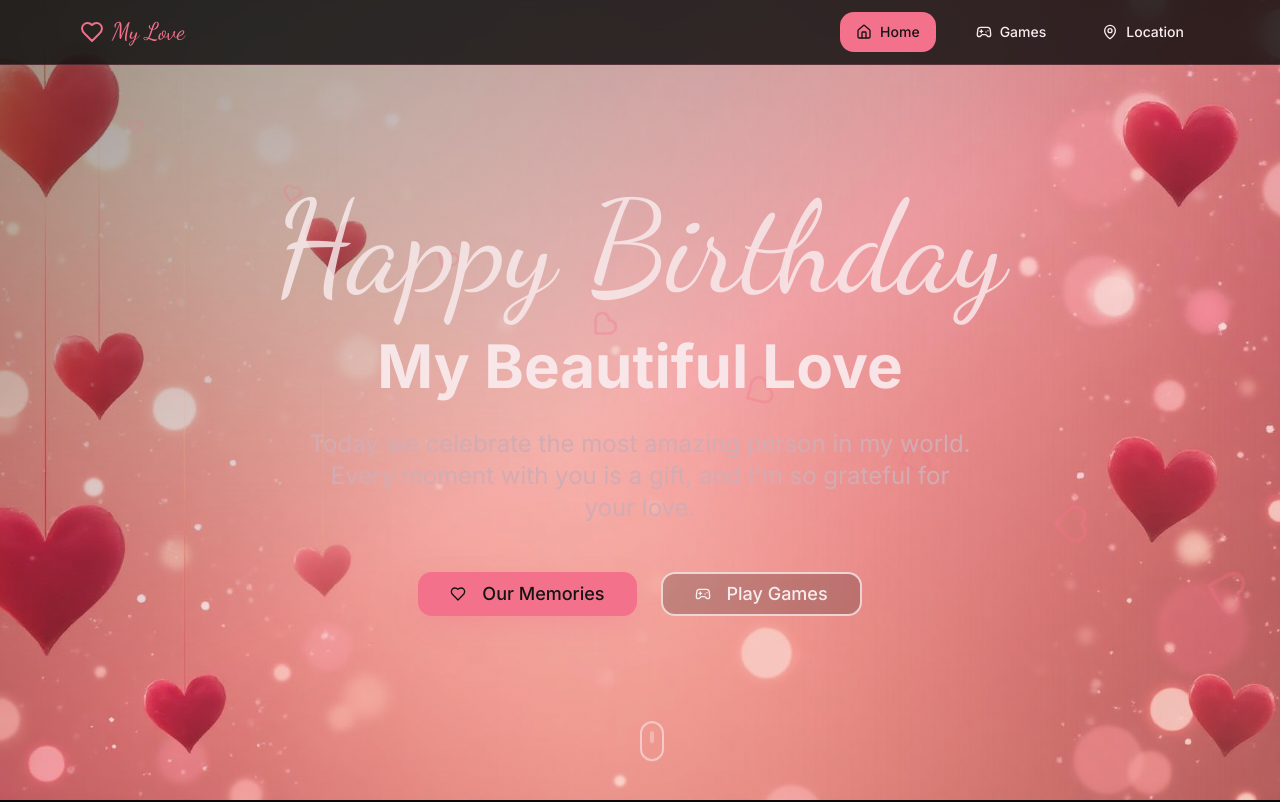
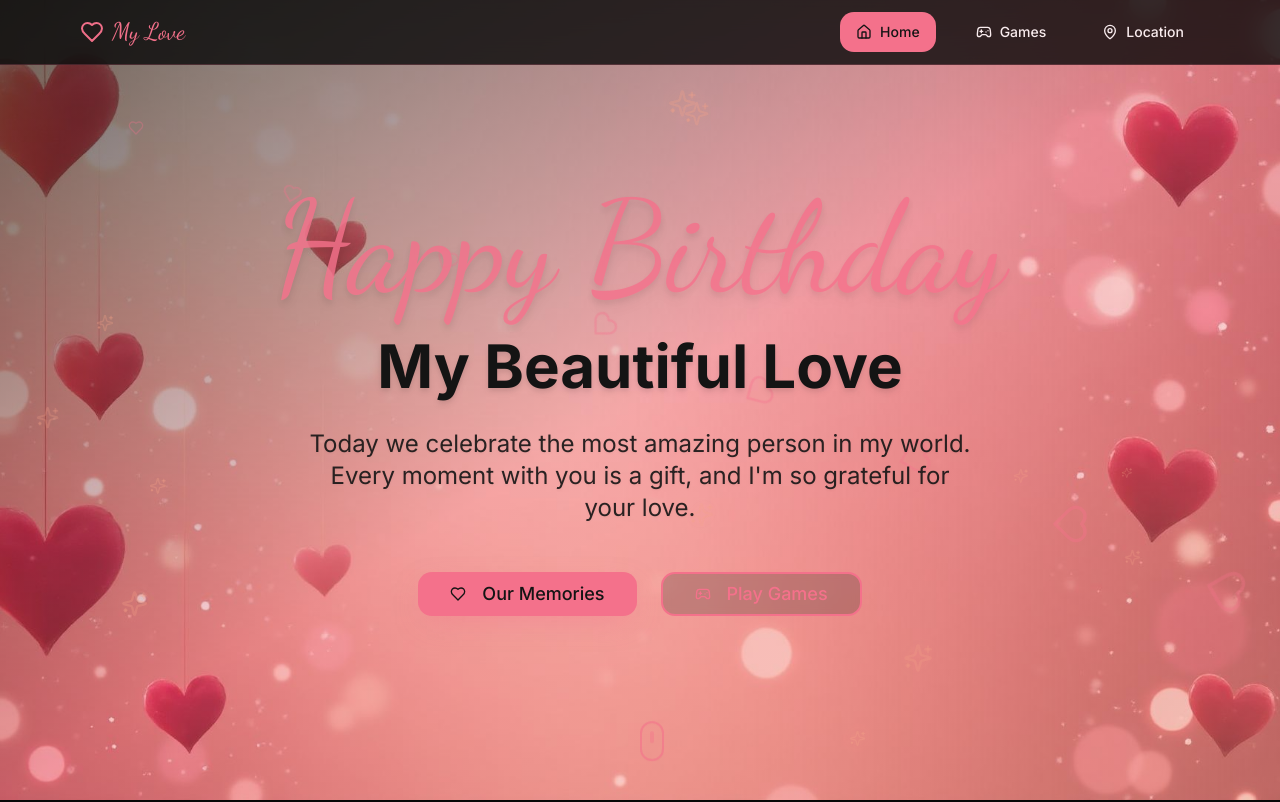
Before and after one commit to re1vax/sejal-world, a React (Vite) app: page / in a window 1280 px wide. Shown: the top 802 px of the page. Built offline with nearby package versions, Linux system fonts and the light colour scheme.

Commit message:
Fix hero section text and interactions
Update hero section text color for better contrast. Add interactive UI elements in the background that react to cursor movement, repelling away from it. Slow down the bouncing animation of the scroll indicator.

```diff
--- a/src/components/HeroSection.tsx
+++ b/src/components/HeroSection.tsx
@@ -1,11 +1,54 @@
 import { Button } from "@/components/ui/button";
-import { Heart, Gamepad2 } from "lucide-react";
+import { Heart, Gamepad2, Sparkles } from "lucide-react";
 import { Link } from "react-router-dom";
+import { useEffect, useState } from "react";
 import heroBackground from "@/assets/hero-background.jpg";
 
 const HeroSection = () => {
+  const [mousePosition, setMousePosition] = useState({ x: 0, y: 0 });
+  const [particles, setParticles] = useState(
+    Array.from({ length: 12 }, (_, i) => ({
+      id: i,
+      x: Math.random() * 100,
+      y: Math.random() * 100,
+      size: Math.random() * 20 + 10,
+    }))
+  );
+
+  useEffect(() => {
+    const handleMouseMove = (e: MouseEvent) => {
+      const rect = document.querySelector('.hero-section')?.getBoundingClientRect();
+      if (rect) {
+        setMousePosition({
+          x: ((e.clientX - rect.left) / rect.width) * 100,
+          y: ((e.clientY - rect.top) / rect.height) * 100,
+        });
+      }
+    };
+
+    document.addEventListener('mousemove', handleMouseMove);
+    return () => document.removeEventListener('mousemove', handleMouseMove);
+  }, []);
+
+  const getParticleStyle = (particle: any) => {
+    const distance = Math.sqrt(
+      Math.pow(particle.x - mousePosition.x, 2) + Math.pow(particle.y - mousePosition.y, 2)
+    );
+    const repelStrength = Math.max(0, (20 - distance) * 2);
+    const angle = Math.atan2(particle.y - mousePosition.y, particle.x - mousePosition.x);
+    const newX = particle.x + Math.cos(angle) * repelStrength * 0.3;
+    const newY = particle.y + Math.sin(angle) * repelStrength * 0.3;
+
+    return {
+      left: `${Math.max(0, Math.min(100, newX))}%`,
+      top: `${Math.max(0, Math.min(100, newY))}%`,
+      transform: `scale(${1 + repelStrength * 0.02})`,
+      transition: 'all 0.3s ease-out',
+    };
+  };
+
   return (
-    <section className="relative min-h-screen flex items-center justify-center overflow-hidden">
+    <section className="hero-section relative min-h-screen flex items-center justify-center overflow-hidden">
       {/* Background Image */}
       <div
         className="absolute inset-0 bg-cover bg-center bg-no-repeat"
@@ -13,7 +56,27 @@ const HeroSection = () => {
       />
 
       {/* Romantic Gradient Overlay */}
-      <div className="absolute inset-0 bg-gradient-to-br from-background/40 via-primary/20 to-accent/30" />
+      <div className="absolute inset-0 bg-gradient-to-br from-background/60 via-primary/30 to-accent/40" />
+
+      {/* Cursor-Repelling Particles */}
+      <div className="absolute inset-0 pointer-events-none">
+        {particles.map((particle) => (
+          <div
+            key={particle.id}
+            className="absolute"
+            style={getParticleStyle(particle)}
+          >
+            <Sparkles
+              className="text-accent/30 animate-pulse-soft"
+              size={particle.size}
+              style={{
+                filter: 'drop-shadow(0 0 8px hsl(var(--accent) / 0.4))',
+                animationDelay: `${particle.id * 0.5}s`,
+              }}
+            />
+          </div>
+        ))}
+      </div>
 
       {/* Interactive Floating Hearts */}
       <div className="absolute inset-0 pointer-events-none">
@@ -35,15 +98,15 @@ const HeroSection = () => {
       {/* Content */}
       <div className="relative z-10 text-center px-4 max-w-4xl mx-auto">
         <div className="animate-fade-in">
-          <h1 className="font-script text-6xl md:text-8xl lg:text-9xl text-foreground mb-6 animate-pulse-soft hover:text-primary transition-colors duration-500 cursor-default">
+          <h1 className="font-script text-6xl md:text-8xl lg:text-9xl text-primary mb-6 animate-pulse-soft hover:text-accent transition-colors duration-500 cursor-default drop-shadow-lg">
             Happy Birthday
           </h1>
 
-          <h2 className="text-3xl md:text-5xl lg:text-6xl font-bold text-foreground/90 mb-8 hover:text-accent transition-colors duration-300 cursor-default">
+          <h2 className="text-3xl md:text-5xl lg:text-6xl font-bold text-primary-foreground mb-8 hover:text-accent transition-colors duration-300 cursor-default drop-shadow-md">
             My Beautiful Love
           </h2>
 
-          <p className="text-xl md:text-2xl text-muted-foreground mb-12 max-w-2xl mx-auto leading-relaxed hover:text-foreground transition-colors duration-300">
+          <p className="text-xl md:text-2xl text-primary-foreground/90 mb-12 max-w-2xl mx-auto leading-relaxed hover:text-primary-foreground transition-colors duration-300 drop-shadow-sm">
             Today we celebrate the most amazing person in my world.
             Every moment with you is a gift, and I'm so grateful for your love.
           </p>
@@ -62,7 +125,7 @@ const HeroSection = () => {
               <Button
                 variant="outline"
                 size="lg"
-                className="group border-2 border-foreground/80 text-foreground hover:bg-accent hover:text-accent-foreground hover:border-accent hover:scale-105 transition-all duration-300 text-lg px-8 py-4 backdrop-blur-sm bg-background/20"
+                className="group border-2 border-primary text-primary hover:bg-primary hover:text-primary-foreground hover:border-primary hover:scale-105 transition-all duration-300 text-lg px-8 py-4 backdrop-blur-sm bg-background/20"
               >
                 <Gamepad2 className="mr-2 group-hover:rotate-12 transition-transform duration-300" size={20} />
                 Play Games
@@ -73,10 +136,10 @@ const HeroSection = () => {
       </div>
 
       {/* Interactive Scroll Indicator */}
-      <div className="absolute bottom-8 left-1/2 transform -translate-x-1/2 animate-bounce hover:scale-110 transition-transform duration-300 cursor-pointer"
+      <div className="absolute bottom-8 left-1/2 transform -translate-x-1/2 animate-[bounce_3s_ease-in-out_infinite] hover:scale-110 transition-transform duration-300 cursor-pointer"
            onClick={() => document.getElementById('memories')?.scrollIntoView({ behavior: 'smooth' })}>
-        <div className="w-6 h-10 border-2 border-foreground/60 hover:border-primary rounded-full flex justify-center transition-colors duration-300">
-          <div className="w-1 h-3 bg-foreground/60 hover:bg-primary rounded-full mt-2 animate-pulse transition-colors duration-300" />
+        <div className="w-6 h-10 border-2 border-primary/60 hover:border-primary rounded-full flex justify-center transition-colors duration-300">
+          <div className="w-1 h-3 bg-primary/60 hover:bg-primary rounded-full mt-2 animate-pulse transition-colors duration-300" />
         </div>
       </div>
     </section>
```
